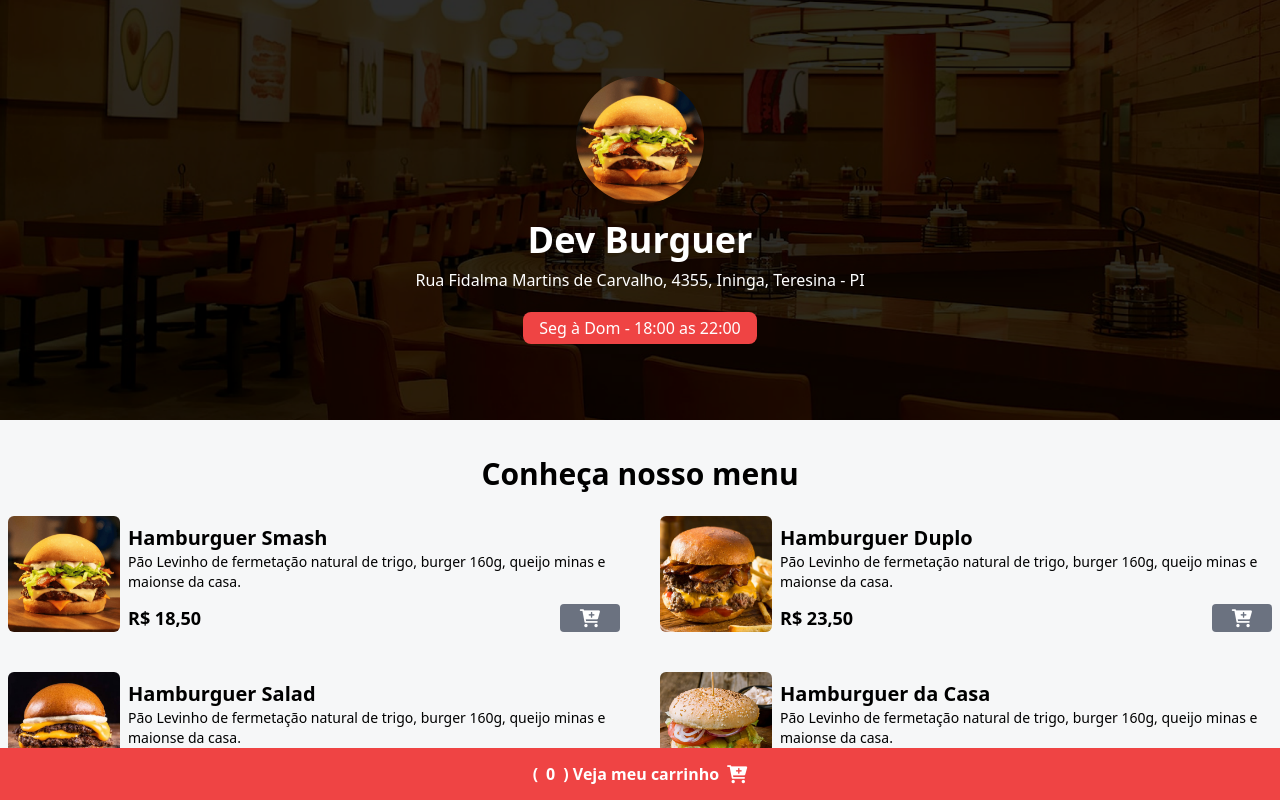
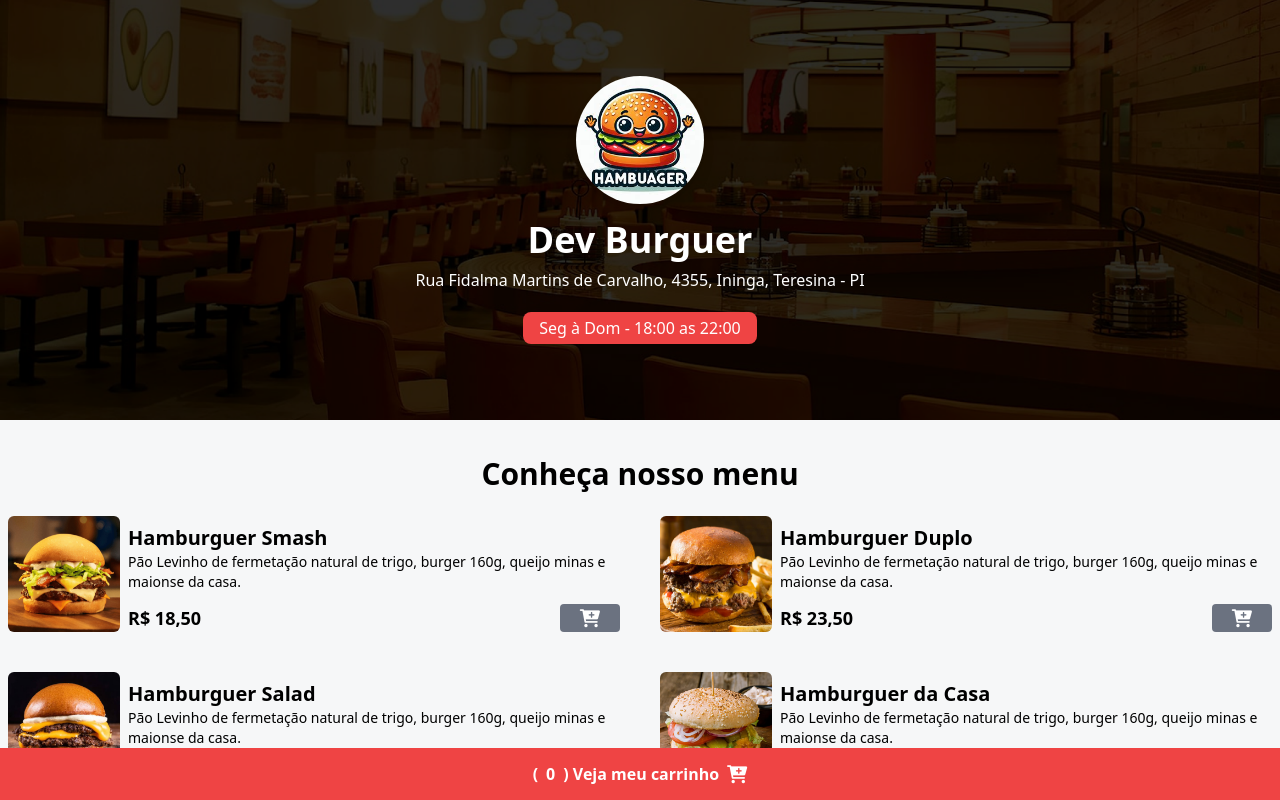
Before and after one commit to claudiney63/cardapio-online, a website: page index.html in a window 1280 px wide. Shown: the top 800 px of the page. Drawn offline with nearby package versions, Linux system fonts and the light colour scheme.

Commit message:
Update logo image source in index.html

```diff
--- a/index.html
+++ b/index.html
@@ -22,7 +22,7 @@
     <header class="w-full h-[420px] bg-zinc-900 bg-home bg-cover bg-center">
       <div class="w-full h-full flex flex-col justify-center items-center">
         <img
-          src="./assets/hamb-1.pnG"
+          src="./assets/logo.jpg"
           alt="Logo DevBurguer"
           class="w-32 h-32 rounded-full shadow-lg hover:scale-110 duration-200"
         />
```
Also changed, not shown: assets/logo.jpg (added).
